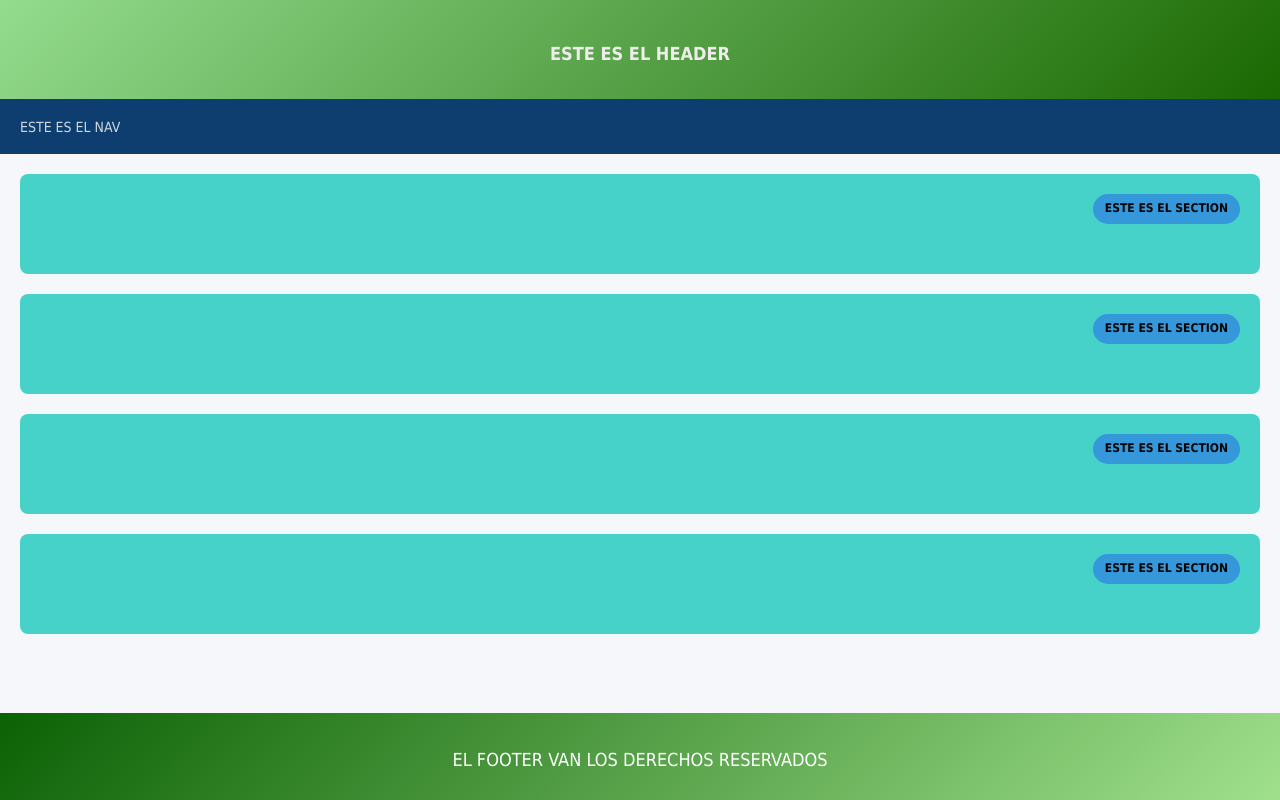
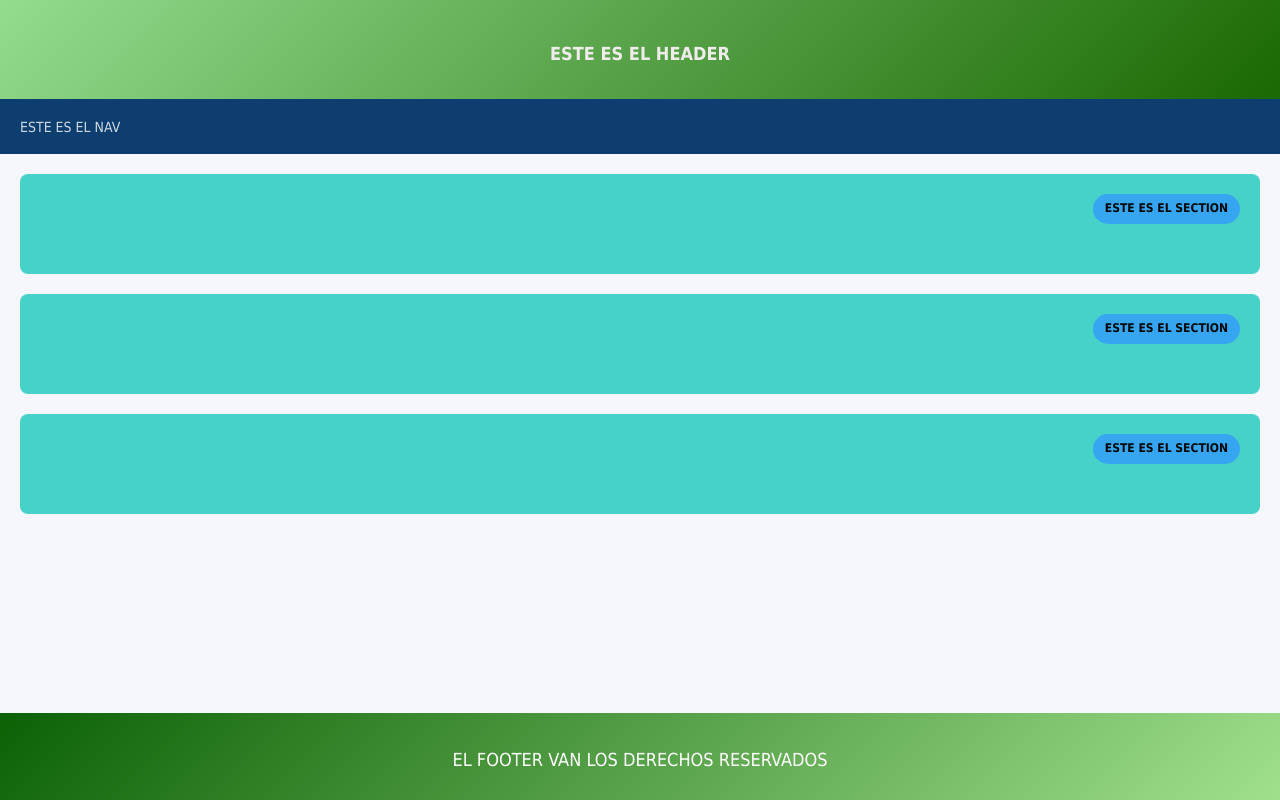
Before and after one commit to Crissssss2401/sitio_etiquetas_semanticas, a plain HTML site: page index.html in a window 1280 px wide. Drawn offline with Linux system fonts and the light colour scheme.

Commit message:
Se modifico el CSS y el HTML

```diff
--- a/index.html
+++ b/index.html
@@ -20,8 +20,7 @@
         </section>
         <section>
         </section>
-        <section>
-        </section>
+
 
     </main>
 
--- a/styles.css
+++ b/styles.css
@@ -64,7 +64,7 @@ section::after {
     position: absolute;
     top: 20px;
     right: 20px;
-    background: #3498db;
+    background: #36a6f1;
     color: rgb(6, 6, 6);
     padding: 5px 12px;
     border-radius: 15px;
```
